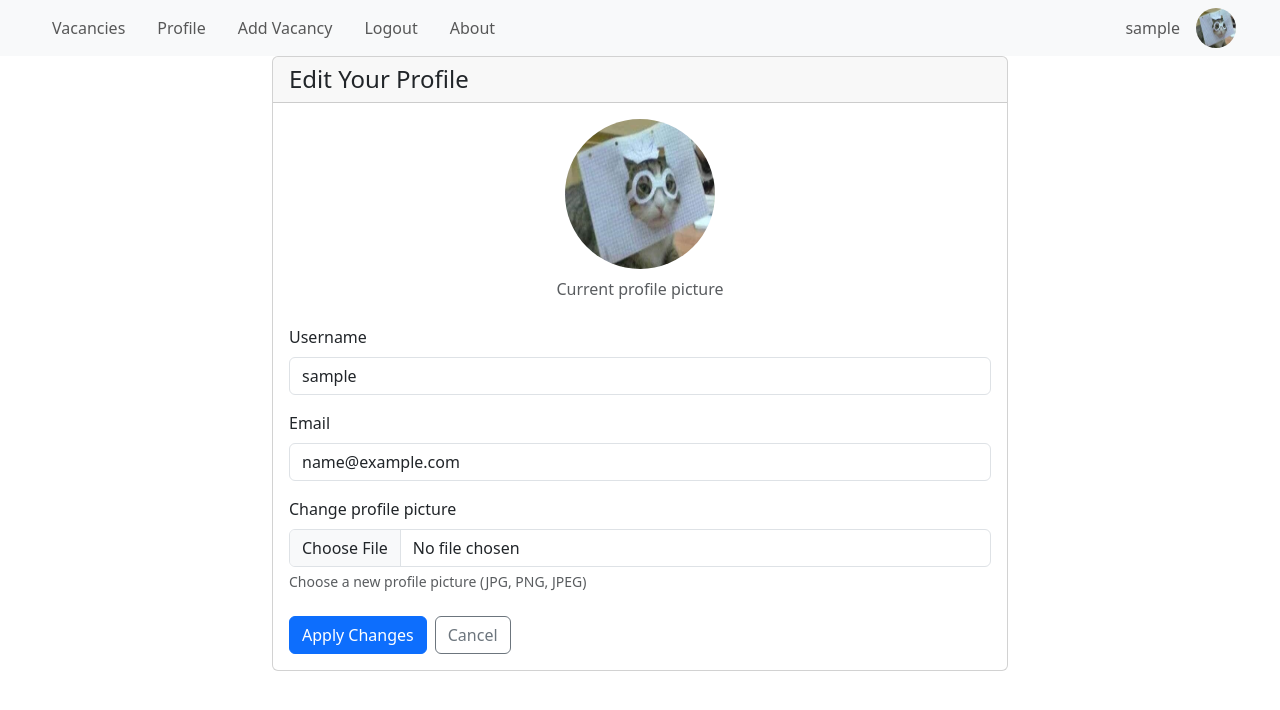
After one commit to I-am-Seeann/vacancies, a Flask app: page /edit_profile in a window 1280 px wide. The commit adds this page. Shown: the top 710 px of the page. Run offline with Flask 3, Linux system fonts and the light colour scheme; the visitor is signed in with stand-in values (Sample User, id 1); some libraries are stand-ins or nearby versions.

Commit message:
added images and created simple user profile

```diff
--- a/app.py
+++ b/app.py
@@ -1,7 +1,11 @@
-from flask import Flask, render_template, url_for, redirect, flash
+import os
+import secrets
+
+from flask import Flask, render_template, url_for, redirect, flash, request
 from flask_wtf import CSRFProtect
+
 from models import User, Vacancy
-from forms import LoginForm, RegistrationForm
+from forms import LoginForm, RegistrationForm, EditProfileForm
 from flask_login import LoginManager, login_user, logout_user, login_required, current_user
 from db import db
 app = Flask(__name__)
@@ -14,7 +18,7 @@ app.config['SQLALCHEMY_DATABASE_URI'] = 'sqlite:///vacancies.db'
 # Initialize Flask-Login
 login_manager = LoginManager()
 login_manager.init_app(app)
-login_manager.login_view = 'login'  # Redirect to login if @login_required fails
+login_manager.login_view = 'login'
 
 @login_manager.user_loader
 def load_user(user_id):
@@ -167,5 +171,34 @@ def profile():
 def add_vacancy():
     return render_template('add_vacancy.html')
 
+
+@app.route('/edit_profile', methods=['GET', 'POST'])
+@login_required
+def edit_profile():
+    edited_form = EditProfileForm()
+
+    if request.method == 'GET':
+        edited_form.username.data = current_user.username
+        edited_form.email.data = current_user.email
+
+    if edited_form.validate_on_submit():
+        current_user.username = edited_form.username.data
+        current_user.email = edited_form.email.data
+
+        if edited_form.image.data:
+            random_hex = secrets.token_hex(8)
+            _, ext = os.path.splitext(edited_form.image.data.filename)
+            image_file = f'{random_hex}{ext}'
+            image_path = os.path.join(app.root_path, 'static/images', image_file)
+            edited_form.image.data.save(image_path)
+            current_user.image_file = image_file
+
+        db.session.commit()
+        flash('Your changes have been saved!', 'success')
+        return redirect(url_for('profile'))
+
+    return render_template('edit_profile.html', form=edited_form)
+
+
 if __name__ == '__main__':
     app.run(debug=True)
--- a/forms.py
+++ b/forms.py
@@ -1,5 +1,6 @@
 from flask_wtf import FlaskForm
-from wtforms import StringField, PasswordField, TextAreaField, SelectField, SubmitField
+from flask_wtf.file import FileRequired, FileAllowed
+from wtforms import StringField, PasswordField, TextAreaField, SelectField, SubmitField, FileField
 from wtforms.validators import DataRequired, Email, EqualTo, Length
 
 #TODO ar dagaviwydes parolis sigrdzis 8-mde gazrda!
@@ -17,6 +18,15 @@ class RegistrationForm(FlaskForm):
     confirm_password = PasswordField('Confirm Password',
                                     validators=[DataRequired(), EqualTo('password')])
     submit = SubmitField('Register')
+
+class EditProfileForm(FlaskForm):
+    email = StringField('Email',
+                        validators=[DataRequired(), Email()])
+    username = StringField('Username',
+                          validators=[DataRequired(), Length(max=MAX_USERNAME_LENGTH)])
+    image = FileField('Change profile picture', validators=[FileAllowed(['jpg', 'png', 'jpeg'])])
+    submit = SubmitField('Apply Changes')
+
 
 class LoginForm(FlaskForm):
     username = StringField('Username',
--- a/models.py
+++ b/models.py
@@ -8,7 +8,7 @@ class User(db.Model, UserMixin):
     id = db.Column(db.Integer, primary_key=True)
     email = db.Column(db.String(120), unique=True, nullable=False)
     username = db.Column(db.String(25), unique=True, nullable=False)
-    image_file = db.Column(db.String(20), nullable=False, default='default.png')
+    image_file = db.Column(db.String(200), nullable=False, default='default.png')
     password_hash = db.Column(db.String(128), nullable=False)
     vacancies = db.relationship('Vacancy', backref='author', lazy=True)
 
--- /dev/null
+++ b/templates/edit_profile.html
@@ -0,0 +1,80 @@
+{% extends 'base.html' %}
+
+{% block title %}
+    Edit Profile
+{% endblock %}
+
+{% block content %}
+<div class="container">
+    <div class="row justify-content-center">
+        <div class="col-md-8">
+            <div class="card">
+                <div class="card-header">
+                    <h4 class="mb-0">Edit Your Profile</h4>
+                </div>
+                <div class="card-body">
+                    <form method="POST" enctype="multipart/form-data">
+                        {{ form.hidden_tag() }}
+
+                        <!-- Current Profile Picture -->
+                        <div class="text-center mb-4">
+                            <img src="{{ url_for('static', filename='images/' + current_user.image_file) }}"
+                                 class="rounded-circle"
+                                 alt="Current Profile Picture"
+                                 width="150"
+                                 height="150">
+                            <p class="text-muted mt-2">Current profile picture</p>
+                        </div>
+
+                        <!-- Username Field -->
+                        <div class="mb-3">
+                            {{ form.username.label(class="form-label") }}
+                            {{ form.username(class="form-control") }}
+                            {% if form.username.errors %}
+                                <div class="text-danger">
+                                    {% for error in form.username.errors %}
+                                        <small>{{ error }}</small>
+                                    {% endfor %}
+                                </div>
+                            {% endif %}
+                        </div>
+
+                        <!-- Email Field -->
+                        <div class="mb-3">
+                            {{ form.email.label(class="form-label") }}
+                            {{ form.email(class="form-control") }}
+                            {% if form.email.errors %}
+                                <div class="text-danger">
+                                    {% for error in form.email.errors %}
+                                        <small>{{ error }}</small>
+                                    {% endfor %}
+                                </div>
+                            {% endif %}
+                        </div>
+
+                        <!-- Profile Picture Upload -->
+                        <div class="mb-4">
+                            {{ form.image.label(class="form-label") }}
+                            {{ form.image(class="form-control") }}
+                            <div class="form-text">Choose a new profile picture (JPG, PNG, JPEG)</div>
+                            {% if form.image.errors %}
+                                <div class="text-danger">
+                                    {% for error in form.image.errors %}
+                                        <small>{{ error }}</small>
+                                    {% endfor %}
+                                </div>
+                            {% endif %}
+                        </div>
+
+                        <!-- Buttons -->
+                        <div class="d-flex gap-2">
+                            {{ form.submit(class="btn btn-primary") }}
+                            <a href="{{ url_for('profile') }}" class="btn btn-outline-secondary">Cancel</a>
+                        </div>
+                    </form>
+                </div>
+            </div>
+        </div>
+    </div>
+</div>
+{% endblock %}
```
Also changed, not shown: templates/profile.html (+53 -1 lines).
